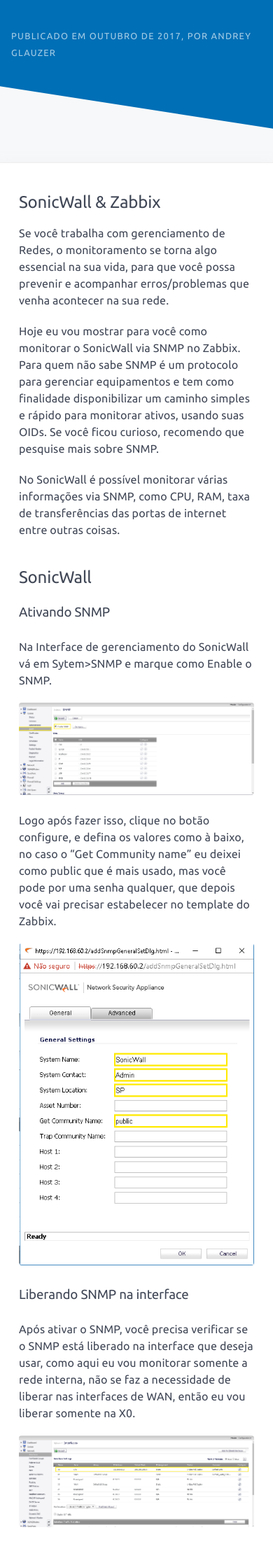
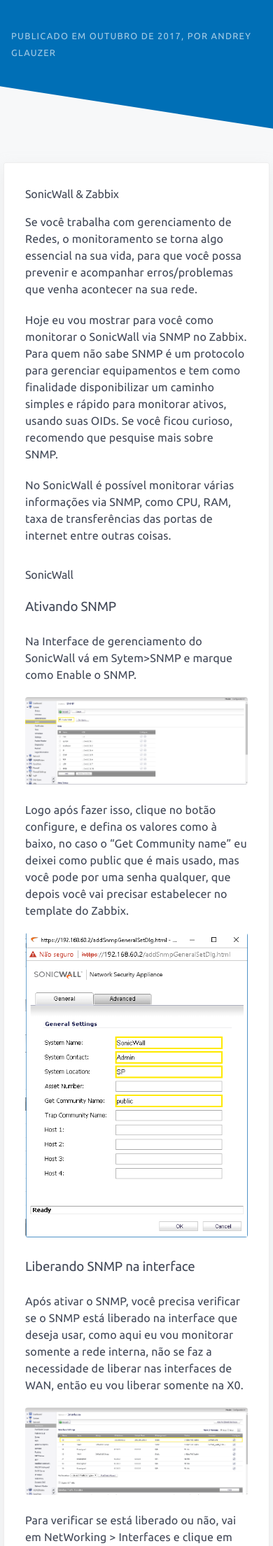
Before and after one commit to Koltharius/andreyglauzer.github.io, a Jekyll site: the page built from _posts/2017-10-10-monitorando-sonicwall-com-zabbix.MD, in a window 390 px wide. Shown: the part 422-2631 px from the top of the page at 70% size. Built offline with Jekyll 4.4.1, drawn with Linux system fonts in a browser that asks for light colours; nearby versions of some CDN libraries; some web fonts are replaced; comment, search, counter and statistics services are not loaded.

Commit message:
Ajustes pendentes

```diff
--- /dev/null
+++ b/_sass/mobile.scss
@@ -0,0 +1,33 @@
+
+@media screen and (max-width: 48rem){
+
+	// CONTENT POST
+    .container .grid article#post-page {
+	    max-width: 23rem !important;
+	    max-width: 380px !important;
+    }
+    // RESULTADO DE BUSCAS
+    .infor__search{
+    	display:none;
+    }
+    h2 {
+    	font-size: 1rem;
+    }
+
+    ul#results-container li {
+	    border-radius: 0;
+	    background-color: initial;
+	    -webkit-box-shadow: initial;
+	    box-shadow: initial;
+	    padding: 0;
+	    padding: 0;
+	    display: block;
+	    border: none;
+	    position: initial;
+	    min-height: 0;
+	    min-height: 0;
+	    text-decoration: none;
+	    margin: 0;
+	    margin: 0;
+	}
+}
--- a/css/main.scss
+++ b/css/main.scss
@@ -3,4 +3,4 @@
 ---
 
 //Import
-@import "base", "mixin", "typography", "layout", "syntax.scss", "custom.scss";
+@import "base", "mixin", "typography", "layout", "syntax.scss", "custom.scss", "mobile.scss";
```
